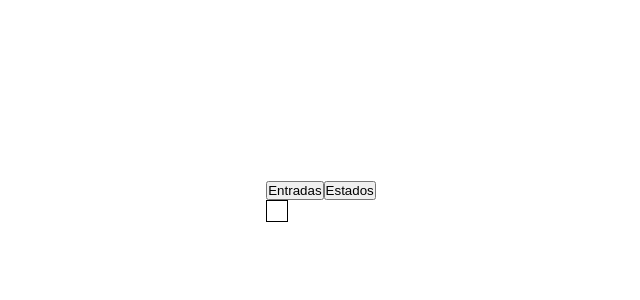
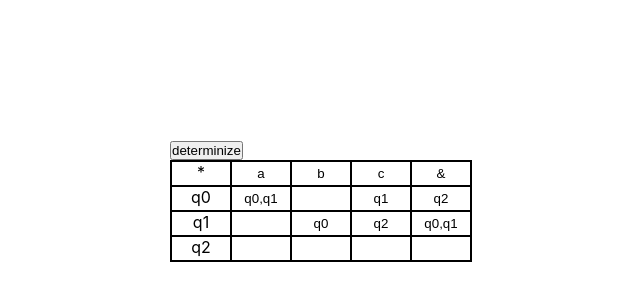
Before and after one commit to joaopedsa/Formais, a React app in the folder Interface/: page / in a window 1280 px wide. Shown: the part 200-500 px from the top of the page, without its empty margins (319-959 px from the left). Built offline with nearby package versions, Linux system fonts and the light colour scheme; some packages are replaced by stand-ins of ours.

Commit message:
Interface mais ou menos

```diff
--- a/Interface/src/components/af/af.css
+++ b/Interface/src/components/af/af.css
@@ -1,14 +1,22 @@
-table {
-    border-collapse: collapse;
-}
-
-table, th, td {
+.table{
     border: 1px solid black;
 }
-
-td {
-    padding: 10px;
+.headerTable {
+    display: flex;
 }
-.tabela {
+.cellTable {
+    border: 1px solid black;
+    width: 60px;
+    height: 25px;
+    text-align: center;
+}
+.containerBody {
+    display: flex;
+}
+.lineTable {
     display:flex;
 }
+.headerLeftTable {
+    display: flex;
+    flex-direction: column;
+}
--- a/Interface/src/components/af/af.js
+++ b/Interface/src/components/af/af.js
@@ -1,86 +1,67 @@
-import React, { Component } from 'react';
-import Swal from 'sweetalert2';
+import React, { Component, Fragment } from 'react'
 import './af.css'
+import Automato from '../../models/automato'
+import Transition from '../../models/transition'
+import Swal from 'sweetalert2'
 
 
 export default class af extends Component {
-
-  state = {
-    estados: [],
-    entradas: [],
-    transicoes: []
-  };
-
-  atualizaTabela = () => {
-    let transicoes = []
-    let linha = []
-    this.state.estados.forEach( estado => {
-      this.state.entradas.forEach( entrada => {
-        linha.push('')
-      })
-      transicoes.push(linha)
-      linha = []
-    })
-    this.setState({
-      transicoes: transicoes
-    })
+  constructor(props) {
+    super(props)
+    const states = [ 'q0', 'q1', 'q2' ]
+    const alphabet = [ 'a', 'b', 'c', '&' ]
+    const transitions = [
+    new Transition('q0', 'q0,q1', '&'),
+    new Transition('q0', '', 'a'),
+    new Transition('q0', 'q1', 'b'),
+    new Transition('q0', 'q2', 'c'),
+    new Transition('q1', '', '&'),
+    new Transition('q1', 'q0', 'a'),
+    new Transition('q1', 'q2', 'b'),
+    new Transition('q1', 'q0,q1', 'c'),
+    new Transition('q2', '', '&'),
+    new Transition('q2', '', 'a'),
+    new Transition('q2', '', 'b'),
+    new Transition('q2', '', 'c')
+    ]
+    const start = 'q0'
+    const final = [ 'q2' ]
+    this.state = {
+      automato: new Automato(states,alphabet,transitions,start,final),
+    }
   }
 
-  componentDidMount() {
-    this.atualizaTabela();
+  handleDeterminize = () => {
+    this.setState({automato:this.state.automato.determinize()})
   }
 
-  popUp = async (tipo) => {
-    const {value: conjunto} = await Swal.fire({
-      title: `Insira o conjunto de ${tipo}`,
-      input: 'text',
-      inputPlaceholder: 'a,b,c,d,e,f,g',
-      inputValidator: (value) => {
-        if(!value) return "Insira um valor referente"
-      }
-    })
-    if(conjunto) {
-      if(tipo === 'Entradas') {
-        this.setState({
-          entradas: conjunto.split(',')
-        })
-      } else {
-        this.setState({
-          estados: conjunto.split(',')
-        })
-      }
-    }
-    this.atualizaTabela()
-  }
-
-  render() {
+    render() {
     return (
       <div>
-        <button onClick={() => this.popUp('Entradas')}>Entradas</button>
-        <button onClick={() => this.popUp('Estados')}>Estados</button>
-          <table>
-            <thead>
-              <td></td>
-              {this.state.entradas.map( (entrada, key) => (
-                <td key={key}>
-                  {entrada}
-                </td>
+        <button onClick={this.handleDeterminize}>determinize</button>
+        <div className="table">
+          <div className="headerTable">
+            <div className="cellTable">*</div>
+            {this.state.automato.alphabet.map((symbol,key) => (
+              <input className="cellTable" key={key} value={symbol}></input>
+            ))}
+          </div>
+          <div className="bodyTable">
+              {this.state.automato.states.map((state,linha) => (
+                <div className="lineTable" key={linha}>
+                  <div className="cellTable">{state}</div>
+                  {this.state.automato.alphabet.map((symbol,coluna) => (
+                    <input className="cellTable" key={coluna} value=
+                      {
+                       this.state.automato.transitions[linha*this.state.automato.alphabet.length+coluna].to
+                      }>
+                     </input>
+                  ))}
+                  </div>
               ))}
-            </thead>
-            <tbody>
-              {!this.state.transicoes ? null : this.state.transicoes.map( (transicao, index,key) => (
-                <tr key={key}>
-                  <th>
-                    {this.state.estados[index]}
-                  </th>
-                  {transicao.map( (linha, key) => (
-                    <td key={key}><div>{linha}</div></td>
-                  ))}
-                </tr>
-              ))}
-            </tbody>
-          </table>
+          </div>
         </div>
+      </div>
     )
   }
 }
--- a/Interface/src/models/automato.js
+++ b/Interface/src/models/automato.js
@@ -1,4 +1,6 @@
-module.exports = class Automato {
+import Transition from './transition';
+
+export default class Automato {
 
     constructor(states,alphabet,transitions,initial,finals) {
         this.states = states
@@ -8,10 +10,122 @@ module.exports = class Automato {
         this.finals = finals
     }
 
-    isDeterministic() {
-        this.transitions.forEach(element => {
-            console.log(element)
-        });
+    determinize() {
+        const fecho = this.fechoTransitivo()
+        // Verifica se o automato é deterministico
+        if(!this.isDeterministic()) {
+            const posEpsilon = this.alphabet.indexOf('&')
+            let newAutomato
+            if(posEpsilon !== -1) {
+                let newAlphabet = this.alphabet;
+                newAlphabet.splice(posEpsilon,1)
+                newAutomato = new Automato([fecho[0]],newAlphabet,[],fecho[0],[])
+            } else {
+                newAutomato = new Automato(this.states,this.alphabet,[],this.initial,this.finals)
+            }
+                for(let i = 0; i < newAutomato.states.length; i++) {
+                    const state = newAutomato.states[i]
+                    let states = state.split(',')
+                    let compareTransitions = []
+                    compareTransitions = this.transitions.filter(transition => {
+                        return states.indexOf(transition.from) > -1 && transition.symbol !== '&'
+                    })
+                    newAutomato.alphabet.forEach(symbol => {
+                        let newTransitions = compareTransitions.filter(transition => transition.symbol === symbol)
+                        let newTo = ''
+                        newTransitions.forEach(transition => {
+                            if(newTo) newTo = newTo + ',' + transition.to
+                            else newTo = transition.to
+                        })
+                        newTo = this.findToFecho(fecho,newTo)
+                        newAutomato.transitions = [...newAutomato.transitions,new Transition(state,newTo,symbol)]
+                        if(!newAutomato.states.includes(newTo) && newTo)
+                            newAutomato.states.push(newTo)
+                    })
+                }
+                newAutomato.states.forEach(state => {
+                    newAutomato.finals.forEach(final => {
+                        if(state.includes(final) && newAutomato.finals.indexOf(state) === -1)
+                            newAutomato.finals.push(state)
+                    })
+                })
+                return newAutomato
+            }
+        }
+    findState() {
+        let state = []
+        this.transitions.forEach(transition => {
+            if(transition.to.includes(','))
+                state.push(transition.to)
+        })
     }
 
+    findToFecho(fecho,to) {
+        let newTo = ''
+        let toArray = to.split(',')
+        toArray = this.organizaOrdemStates(toArray)
+        toArray.forEach(to => {
+            let index = parseInt(to.replace('q',''))
+            if(newTo) newTo = newTo + ',' + fecho[index]
+            else newTo = fecho[index]
+        })
+        newTo = newTo.split(',')
+        newTo = this.organizaOrdemStates(newTo)
+        newTo = newTo.join(',')
+        return newTo
+    }
+
+    isDeterministic() {
+        if(this.alphabet.indexOf('&') > -1)
+            return false
+        for(let i = 0; i < this.transitions.length - 1; ++i)
+            if(this.transitions[i].to.includes(','))
+                return false
+        return true
+    }
+
+    fechoTransitivo() {
+        let fecho = []
+        if(this.alphabet.indexOf('&') === -1) {
+            this.transitions.forEach(transition => {
+                if(fecho.indexOf(transition.from) === -1)
+                    fecho = [...fecho, transition.from]
+            })
+        } else {
+            let newTransitions = this.transitions.filter(transition => transition.symbol === '&')
+            newTransitions.forEach((transition, index) => {
+                if(transition.to.includes(transition.from)) {
+                    fecho = [...fecho, transition.to]
+                } else {
+                    let newTransition = transition.to.split(',')
+                    newTransition.splice(index,0,transition.from)
+                    fecho = [...fecho,newTransition.join(',')]
+                }
+            })
+        }
+        fecho = this.organizaOrdemFecho(fecho)
+        return fecho
+    }
+
+    organizaOrdemFecho(states) {
+        states = states.map(state => {
+            let newState = ''
+            let stateSplit = state.split(',')
+            for(let i = 0; i < this.states.length; i++) {
+                if(stateSplit.indexOf('q' + i) !== -1) {
+                    if(newState) newState = newState + ',' + stateSplit[stateSplit.indexOf('q' + i)]
+                    else newState = stateSplit[stateSplit.indexOf('q' + i)]
+                }
+            }
+            return newState
+        })
+        return states;
+    }
+    organizaOrdemStates(state) {
+        let newState = []
+        this.states.forEach((to,index) => {
+            if(state.indexOf('q' + index) !== -1) newState.push(state[state.indexOf('q' + index)])
+        })
+        return newState
+    }
 }
--- a/Interface/src/models/transition.js
+++ b/Interface/src/models/transition.js
@@ -1,4 +1,4 @@
-module.exports =  class Transition {
+export default class Transition {
 
     constructor(from, to, symbol) {
         this.from = from
```
Also changed, not shown: Interface/src/models/expression.js (added, +7 -0 lines), Interface/src/models/regular.js (added, +9 -0 lines), Interface/src/models/test/testAutomato.js (deleted, +0 -21 lines).
